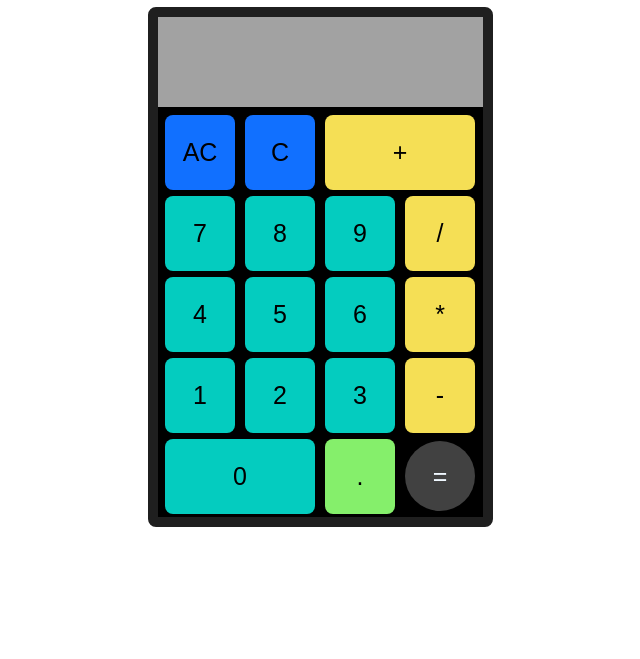
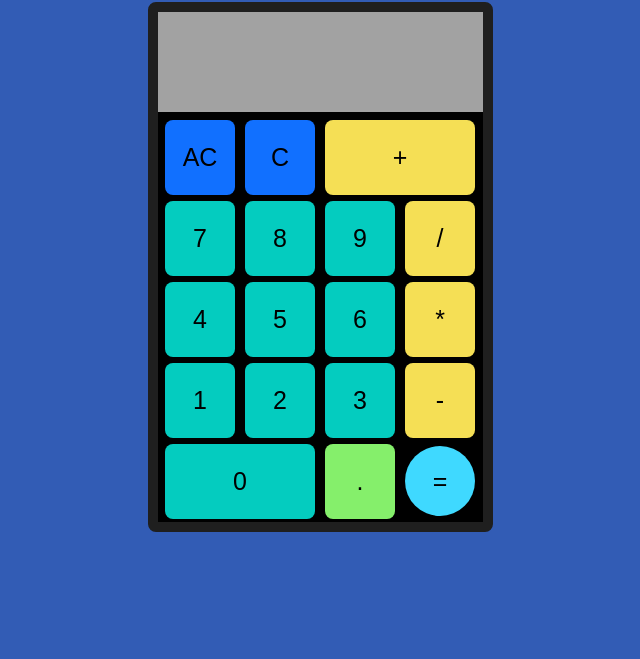
Before and after one commit to Tushar70040/calculator, a plain HTML site: page index.html in a window 1280 px wide. Shown: the part 141-800 px from the top of the page, without its empty margins (328-968 px from the left). Drawn offline with Linux system fonts and the light colour scheme.

Commit message:
some small changes like background color or oprerator

```diff
--- a/cal.css
+++ b/cal.css
@@ -9,6 +9,7 @@ body{
     width: 100vw;
     justify-content: center;
     align-items: center;
+    background-color: rgb(50, 92, 181);
 
 }
 #container{
@@ -17,12 +18,23 @@ body{
 }
 #display{
     border-bottom: solid black 5px;
-    height: 90px;
+    height: 70px;
     width: 325px;
     background-color: rgb(162, 162, 162);
     display: flex;
     justify-content: end;
     font-size: 70px;
+
+}
+#opera{
+    background-color: rgb(162, 162, 162);
+    display: flex;
+    justify-content: end;
+    height: 30px;
+    width: 325px;
+    font-weight: bold;
+    font-size: 25px;
+
 }
 
 #zero{
@@ -46,8 +58,8 @@ button{
 
 }
 .equal{
-    background-color: rgb(65, 65, 65);
-    color: aliceblue;
+    background-color: rgb(63, 217, 255);
+    color: rgb(0, 0, 0);
     border-radius: 50px;
     height: 70px;
     width: 70px;
--- a/cal.js
+++ b/cal.js
@@ -10,6 +10,7 @@ let hasDecimal2= false;
 let num1 = "";
 let num2 = "";
 let currentoperator = "";
+let op = document.querySelector("#opera");
 
 
 
@@ -37,6 +38,7 @@ ac.addEventListener(("click"),()=>{
     display.innerHTML= "";
     hasDecimal1 = false;
     hasDecimal2= false;
+    op.innerHTML = "";
 
 
 });
@@ -44,12 +46,14 @@ ac.addEventListener(("click"),()=>{
 operators.forEach((operator) => {
     operator.addEventListener(("click"),(e)=>{
         if(num1!==""){
-            if(currentoperator!= ""){
+            if(num2!= ""){
                 num1 = operate(num1,currentoperator,num2);
                 display.innerText = num1;
             }
         currentoperator = e.target.innerText;
+        op.innerText = currentoperator;
         num2 ="";
+
         hasDecimal2 = false;
         }
 
--- a/index.html
+++ b/index.html
@@ -9,6 +9,7 @@
 <body>
     <h1>CALCULATOR</h1>
     <div id="container">
+        <div id="opera"></div>
         <div id="display">
         </div>
 
```
